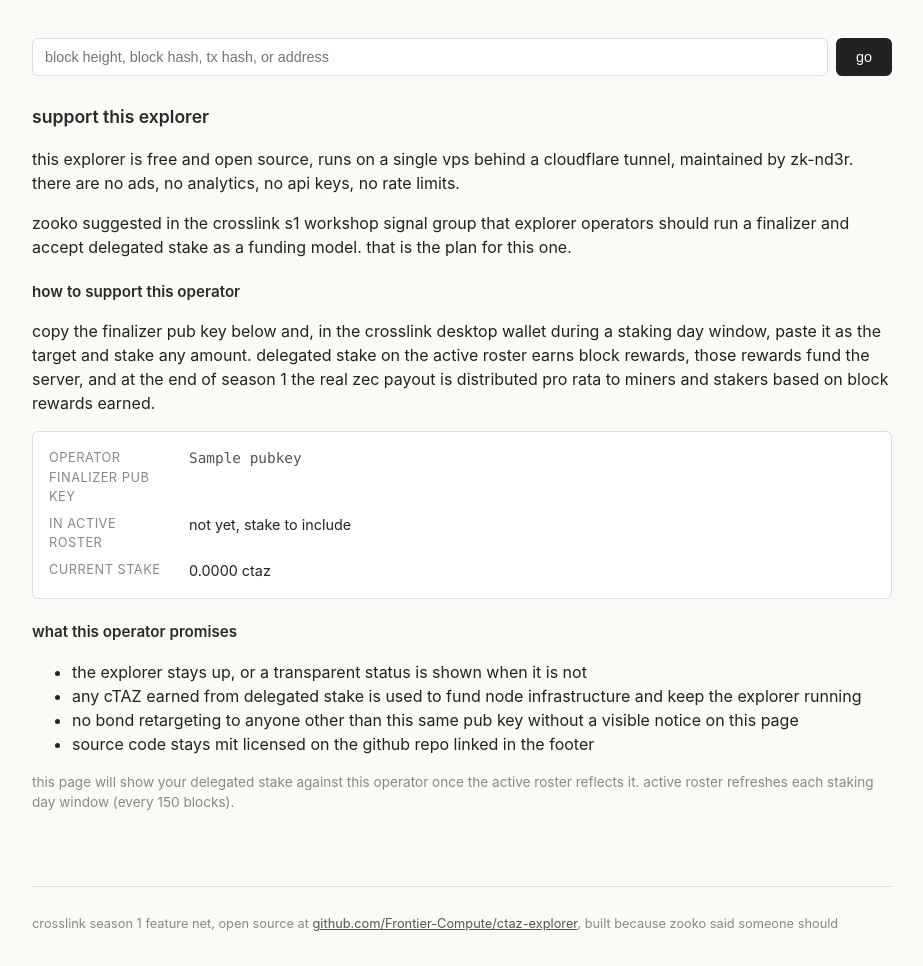
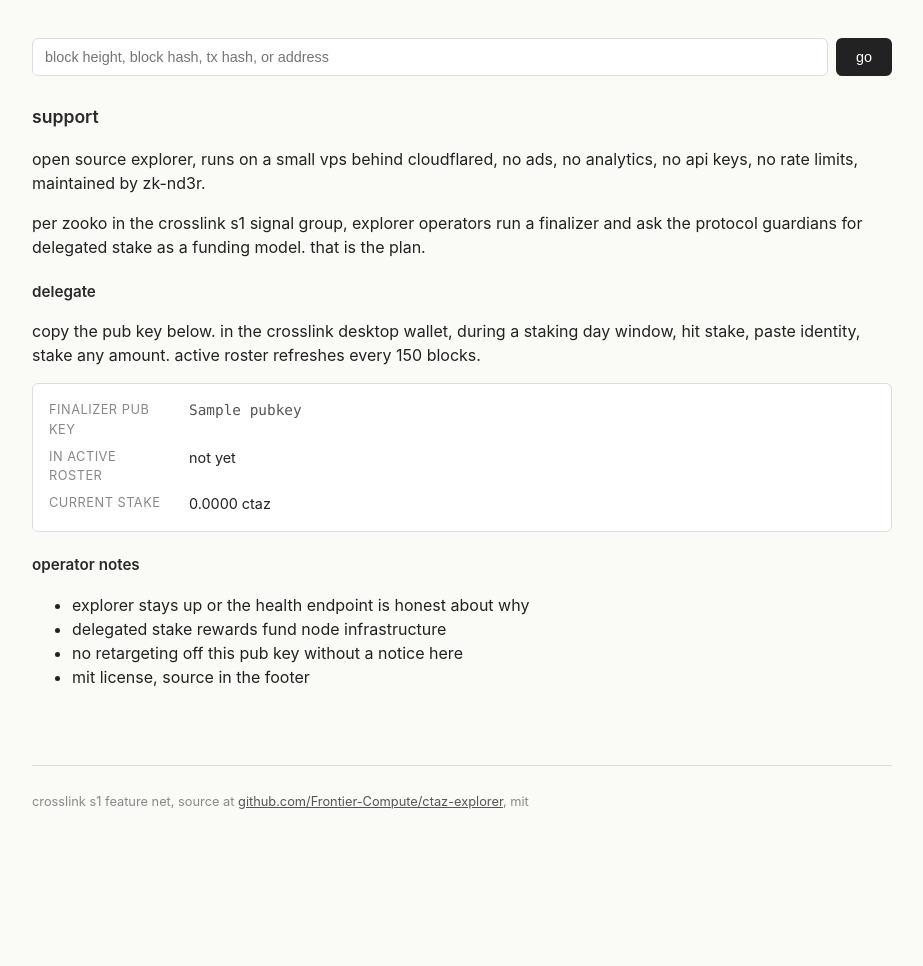
Before and after one commit to Frontier-Compute/ctaz-explorer, a FastAPI app: template templates/stake.html in a window 1280 px wide. Shown: the part 64-1030 px from the top of the page, without its empty margins (178-1101 px from the left). After the commit the page ends 873 px from the top, so only its background shows below. Run offline with FastAPI, Linux system fonts and the light colour scheme; the template is opened without the code that fills it: most values are stand-ins (such as "Sample title", 1, 10 or a date in 2020).

Commit message:
polish: zk-nd3r voice pass on templates, systemd units, smoke test

```diff
--- a/templates/base.html
+++ b/templates/base.html
@@ -23,7 +23,7 @@
 {% block content %}{% endblock %}
 </main>
 <footer>
-<p>crosslink season 1 feature net, open source at <a href='https://github.com/Frontier-Compute/ctaz-explorer'>github.com/Frontier-Compute/ctaz-explorer</a>, built because zooko said someone should</p>
+<p>crosslink s1 feature net, source at <a href='https://github.com/Frontier-Compute/ctaz-explorer'>github.com/Frontier-Compute/ctaz-explorer</a>, mit</p>
 </footer>
 </body>
 </html>
--- a/templates/home.html
+++ b/templates/home.html
@@ -11,7 +11,7 @@
 </section>
 
 <div class='banner'>
-<span>built because zooko said someone should. to support this operator, <a href='/stake'>delegate to the finalizer</a>.</span>
+<span>zooko said someone should. to support, <a href='/stake'>delegate to the finalizer</a>.</span>
 </div>
 
 <h2>recent blocks</h2>
--- a/templates/stake.html
+++ b/templates/stake.html
@@ -1,32 +1,30 @@
 {% extends 'base.html' %}
-{% block title %}support this explorer{% endblock %}
+{% block title %}support{% endblock %}
 {% block content %}
-<h2>support this explorer</h2>
+<h2>support</h2>
 
-<p>this explorer is free and open source, runs on a single vps behind a cloudflare tunnel, maintained by zk-nd3r. there are no ads, no analytics, no api keys, no rate limits.</p>
+<p>open source explorer, runs on a small vps behind cloudflared, no ads, no analytics, no api keys, no rate limits, maintained by zk-nd3r.</p>
 
-<p>zooko suggested in the crosslink s1 workshop signal group that explorer operators should run a finalizer and accept delegated stake as a funding model. that is the plan for this one.</p>
+<p>per zooko in the crosslink s1 signal group, explorer operators run a finalizer and ask the protocol guardians for delegated stake as a funding model. that is the plan.</p>
 
-<h3>how to support this operator</h3>
+<h3>delegate</h3>
 
-<p>copy the finalizer pub key below and, in the crosslink desktop wallet during a staking day window, paste it as the target and stake any amount. delegated stake on the active roster earns block rewards, those rewards fund the server, and at the end of season 1 the real zec payout is distributed pro rata to miners and stakers based on block rewards earned.</p>
+<p>copy the pub key below. in the crosslink desktop wallet, during a staking day window, hit stake, paste identity, stake any amount. active roster refreshes every 150 blocks.</p>
 
 <div class='detail'>
-<dt>operator finalizer pub key</dt>
-<dd class='hash' id='pubkey'>{{ pubkey }}</dd>
+<dt>finalizer pub key</dt>
+<dd class='hash'>{{ pubkey }}</dd>
 <dt>in active roster</dt>
-<dd>{% if in_roster %}yes{% else %}not yet, stake to include{% endif %}</dd>
+<dd>{% if in_roster %}yes{% else %}not yet{% endif %}</dd>
 <dt>current stake</dt>
 <dd>{{ our_stake | ctaz }} ctaz</dd>
 </div>
 
-<h3>what this operator promises</h3>
+<h3>operator notes</h3>
 <ul>
-<li>the explorer stays up, or a transparent status is shown when it is not</li>
-<li>any cTAZ earned from delegated stake is used to fund node infrastructure and keep the explorer running</li>
-<li>no bond retargeting to anyone other than this same pub key without a visible notice on this page</li>
-<li>source code stays mit licensed on the github repo linked in the footer</li>
+<li>explorer stays up or the health endpoint is honest about why</li>
+<li>delegated stake rewards fund node infrastructure</li>
+<li>no retargeting off this pub key without a notice here</li>
+<li>mit license, source in the footer</li>
 </ul>
-
-<p class='muted'>this page will show your delegated stake against this operator once the active roster reflects it. active roster refreshes each staking day window (every 150 blocks).</p>
 {% endblock %}
```
Also changed, not shown: README.md, 1 other file.
